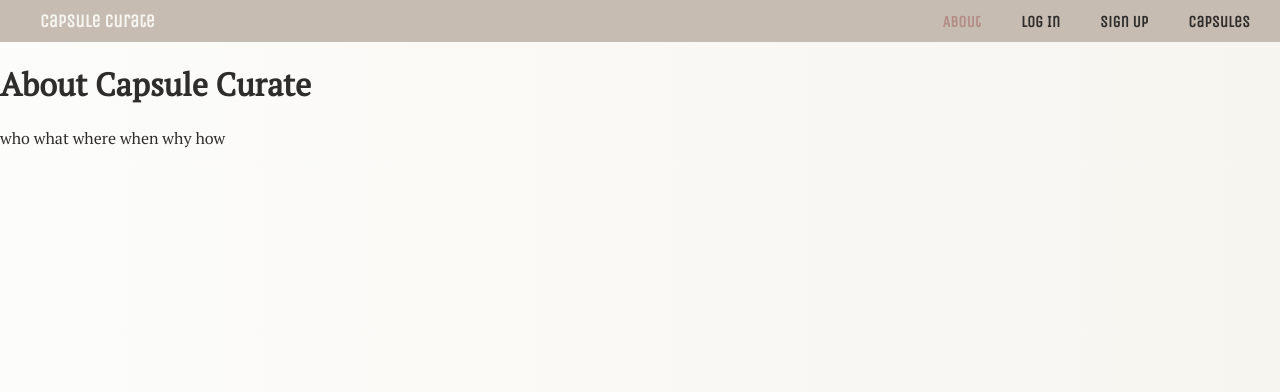
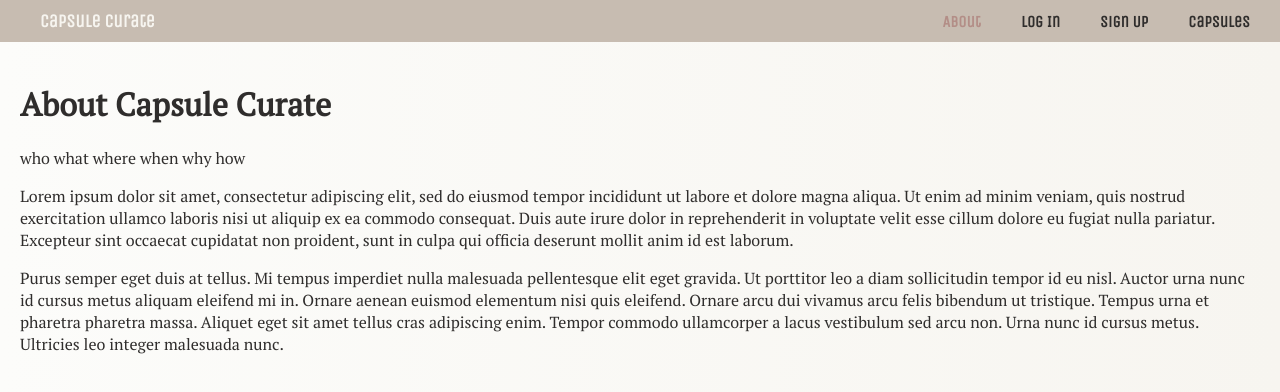
Before and after one commit to kargo-k/capsule-curate-client, a React (Create React App) app: page /about in a window 1280 px wide. Shown: the top 392 px of the page. Built offline with nearby package versions, Linux system fonts and the light colour scheme; a web font is replaced by a local one.

Commit message:
added padding to container and about lorem ipsum

```diff
--- a/src/components/About.js
+++ b/src/components/About.js
@@ -2,10 +2,12 @@ import React from 'react';
 
 const About = () => {
   return (
-    <React.Fragment>
+    <div className='text container'>
       <h1>About Capsule Curate</h1>
       <p>who what where when why how</p>
-    </React.Fragment>
+      <p>Lorem ipsum dolor sit amet, consectetur adipiscing elit, sed do eiusmod tempor incididunt ut labore et dolore magna aliqua. Ut enim ad minim veniam, quis nostrud exercitation ullamco laboris nisi ut aliquip ex ea commodo consequat. Duis aute irure dolor in reprehenderit in voluptate velit esse cillum dolore eu fugiat nulla pariatur. Excepteur sint occaecat cupidatat non proident, sunt in culpa qui officia deserunt mollit anim id est laborum.</p>
+      <p>Purus semper eget duis at tellus. Mi tempus imperdiet nulla malesuada pellentesque elit eget gravida. Ut porttitor leo a diam sollicitudin tempor id eu nisl. Auctor urna nunc id cursus metus aliquam eleifend mi in. Ornare aenean euismod elementum nisi quis eleifend. Ornare arcu dui vivamus arcu felis bibendum ut tristique. Tempus urna et pharetra pharetra massa. Aliquet eget sit amet tellus cras adipiscing enim. Tempor commodo ullamcorper a lacus vestibulum sed arcu non. Urna nunc id cursus metus. Ultricies leo integer malesuada nunc.</p>
+    </div>
   )
 }
 
--- a/src/scss/App.scss
+++ b/src/scss/App.scss
@@ -50,3 +50,6 @@ a {
   padding: 5px 0px;
   text-align: center;
 }
+.container {
+  padding: 20px;
+}
--- a/src/scss/base.scss
+++ b/src/scss/base.scss
@@ -4,8 +4,8 @@ $font-serif: 'PT Serif', serif;
 
 $color-dark: rgba(47, 45, 44, 1);
 $color-med: rgba(199, 188, 177, 1);
+$color-light: rgba(247, 245, 240, 1);
 $color-light2: rgba(228, 225, 222, 1);
-$color-light: rgba(247, 245, 240, 1);
 $color-accent: rgba(179, 142, 135, 1);
 $color-light-bg: #fcfcfa;
 $color-error: rgba(132, 67, 68, 1);
--- a/src/scss/navbar.scss
+++ b/src/scss/navbar.scss
@@ -25,6 +25,6 @@
   }
   a:hover {
     text-decoration: underline;
-    color: $color-accent;
+    color: $color-light;
   }
 }
```
